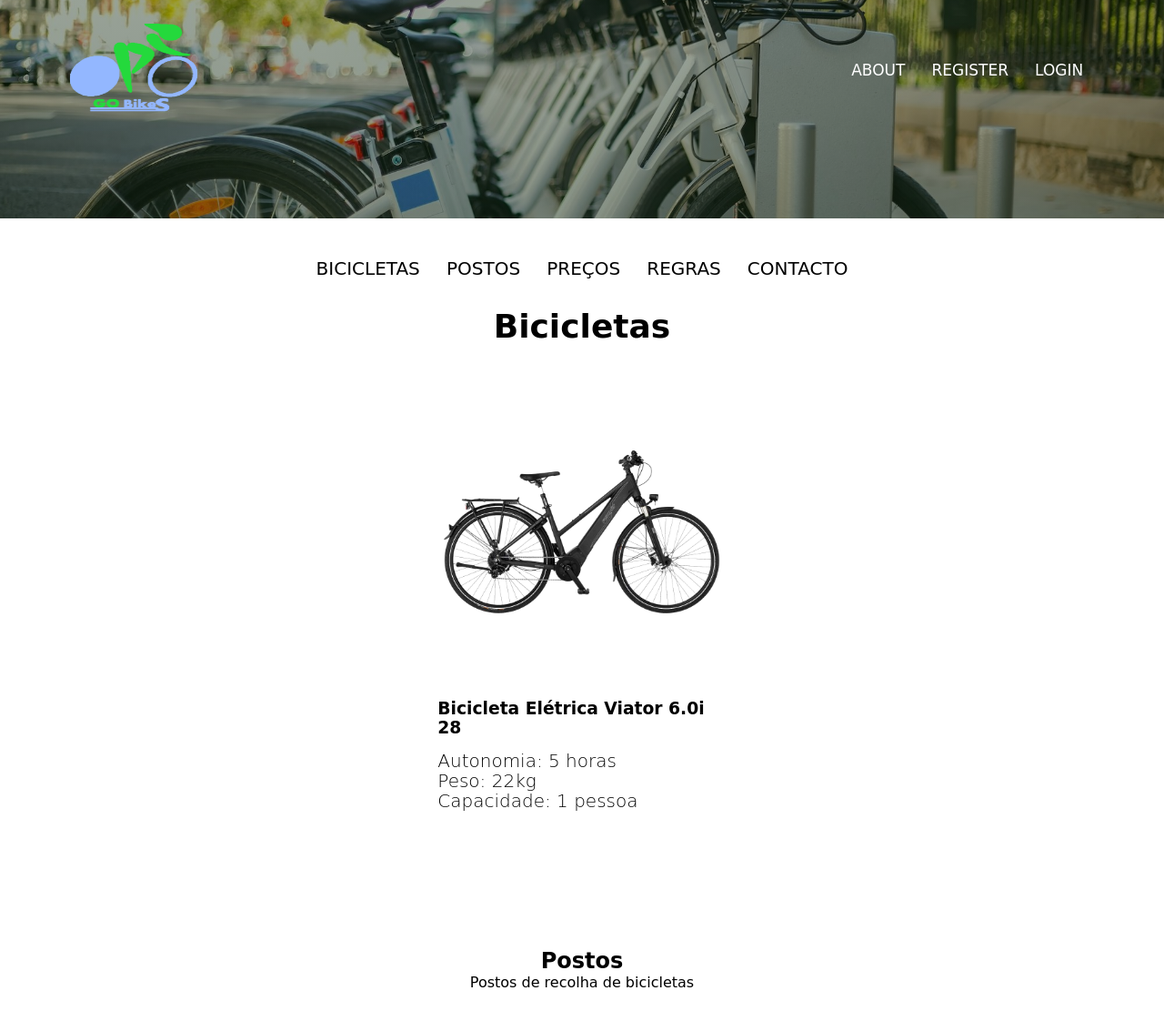
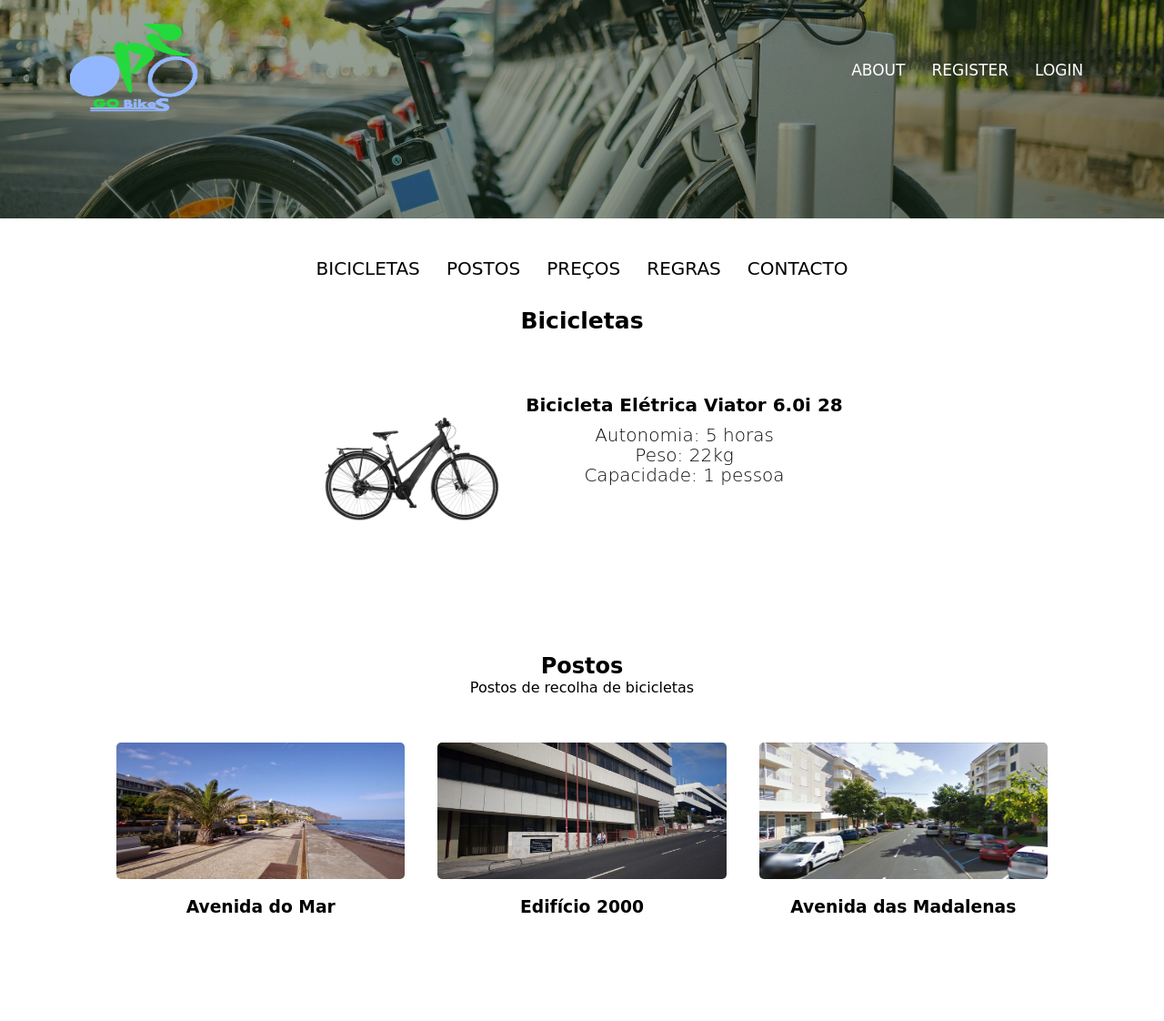
Before and after one commit to PedroRodrigues527/PHP, a PHP site: page / in a window 1280 px wide. Shown: the top 1122 px of the page at 91% size. Run offline with PHP 8.4, Linux system fonts and the light colour scheme.

Commit message:
Bicicletas ajustamento; Center postos h3

```diff
--- a/Engenharia_de_Requisitos/index.html
+++ b/Engenharia_de_Requisitos/index.html
@@ -60,10 +60,13 @@
 	<h1 id="bikeh" >Bicicletas</h1>
 
 	<div class="row-bike" id="bike">
-		<div class="facilities-col">
-			<img src="img/bike.png">
-			<h3>Bicicleta Elétrica Viator 6.0i 28 </h3>
-			<p>Autonomia: 5 horas <br> Peso: 22kg  <br> Capacidade: 1 pessoa </p>
+		<div class="facilities-col-bike">
+			<img src="img/bike.png" style="width: 200px; height: 200px;">
+			<div class="info-bike">
+				<h1>Bicicleta Elétrica Viator 6.0i 28 </h1>
+				<p>Autonomia: 5 horas <br> Peso: 22kg  <br> Capacidade: 1 pessoa </p>
+			</div>
+
 		</div>
 
 	</div>
@@ -125,7 +128,7 @@
 		</div>
 	</div>
 	<div class="row" style=" text-align: center">
-		<div class="facilities-col">
+		<div class="facilities-col-blank">
 			<img src="">
 			<h3></h3>
 		</div>
@@ -133,7 +136,7 @@
 			<img src="img/monte.png">
 			<h3>Monte (Perto da igreja)</h3>
 		</div>
-		<div class="facilities-col">
+		<div class="facilities-col-blank">
 			<img src="">
 			<h3></h3>
 		</div>
@@ -173,7 +176,7 @@
 </section>
 
 <!-- Preços e Regras -->
-<!--
+
 <section class="prirule">
 	<h3>Junto</h3>
 	<div style="text-align: center;">
@@ -195,7 +198,7 @@
 			</div>
 		</div>
 	</div>
-</section> -->
+</section>
 
 <!-- Testimonials -->
 <section class="testimonials" id="testimonials">
@@ -252,7 +255,7 @@
 </section>-->
 
 <!--Footer -->
-<section class="footer">
+<section class="footer" id="contact">
 	<!-- <h4>Footer</h4> -->
 	<p>Social Media Contacts</p>
 	<div class="icons">
--- a/Engenharia_de_Requisitos/style.css
+++ b/Engenharia_de_Requisitos/style.css
@@ -404,11 +404,29 @@ h3{
 
 /* Bicicleta eletrica descrição */
 
-
 .row-bike{
 	margin-top: 5%;
 	display: flex;
 	justify-content: center;
+}
+
+.facilities-col-bike{
+display: inline-flex;
+}
+
+
+
+.info-bike{
+	padding-top: 15px;
+	padding-left: 25px;
+}
+
+.info-bike h1{
+	font-size: 20px;
+}
+
+#bikeh{
+	font-size: 25px;
 }
 
 .facilities-col{
@@ -420,8 +438,10 @@ h3{
 
 /* Image format dimension */
 .facilities-col img{
+	width: 90px;/* -> */
+	height: 150px; /* ^ */
 	width: 100%;
-	border-radius: 10px;
+	border-radius: 5px;
 }
 
 .facilities-col p{
@@ -431,33 +451,10 @@ h3{
 .facilities-col h3{
 	margin-top: 16px;
 	margin-bottom: 15px;
-	text-align: left;
+	/*display:flex;*/
+	text-align: center;
 }
 
-/* ---- */
-
-.facilities-col{
-	flex-basis: 31%; /* Image  */
-	border-radius: 10px;
-	margin-bottom: 5%;
-	text-align: left;
-}
-
-/* Image format dimension */
-.facilities-col img{
-	width: 100%;
-	border-radius: 10px;
-}
-
-.facilities-col p{
-	padding: 0;
-}
-
-.facilities-col h3{
-	margin-top: 16px;
-	margin-bottom: 15px;
-	text-align: left;
-}
 
 /*Testimonials -------------------------------------------------------------------------------------------------------*/
 .testimonials{
```
